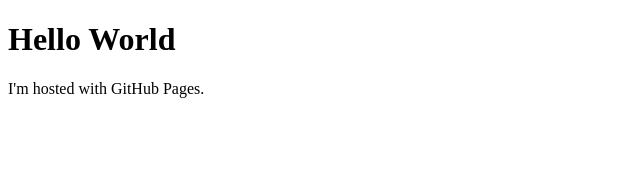
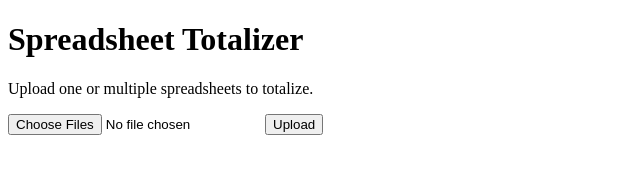
Before and after one commit to sladelim45/SpreadsheetTotalizer, a plain HTML site: page index.html in a window 1280 px wide. Shown: the whole page, without its empty margins (0-640 px from the left). Drawn offline with Linux system fonts and the light colour scheme.

Commit message:
Setup file upload and added js

```diff
--- a/index.html
+++ b/index.html
@@ -1,7 +1,13 @@
 <!DOCTYPE html>
 <html>
 <body>
-<h1>Hello World</h1>
-<p>I'm hosted with GitHub Pages.</p>
+<h1>Spreadsheet Totalizer</h1>
+<p>Upload one or multiple spreadsheets to totalize.</p>
+  <form enctype="multipart/form-data">
+    <input type="file" name="fileUpload" id="fileUpload" multiple>
+    <button type="submit">Upload</button>
+  </form>
+<script src="totalizer.js"></script>
+
 </body>
 </html>
```
Also changed, not shown: totalizer.js (added).
